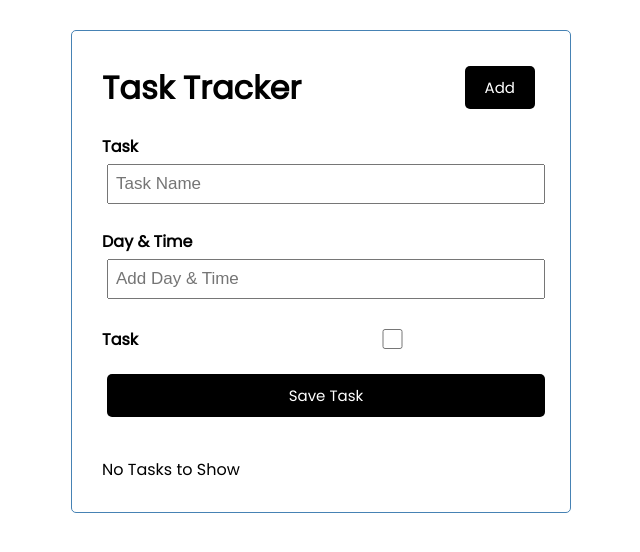
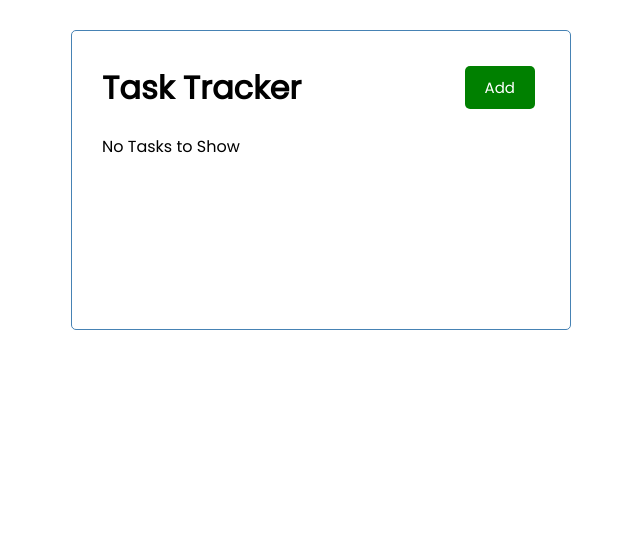
Before and after one commit to YaduAhuja/task-tracker, a React (Create React App) app: page / in a window 1280 px wide. Shown: the top 552 px of the page, without its empty margins (319-959 px from the left). Built offline with nearby package versions, Linux system fonts and the light colour scheme.

Commit message:
Updated the Ui

```diff
--- a/package.json
+++ b/package.json
@@ -6,6 +6,7 @@
     "@testing-library/jest-dom": "^5.11.4",
     "@testing-library/react": "^11.1.0",
     "@testing-library/user-event": "^12.1.10",
+    "json-server": "^0.16.3",
     "react": "^17.0.2",
     "react-dom": "^17.0.2",
     "react-icons": "^4.2.0",
--- a/src/App.js
+++ b/src/App.js
@@ -8,6 +8,8 @@ const App = () => {
 		maxid: 0,
 		tasksList: []
 	});
+
+	const [showAddForm, setShowAddForm] = useState(false)
 
 	const deleteTask = (id) => {
 		setTaskData({
@@ -33,8 +35,8 @@ const App = () => {
 
 	return (
 		<div className='container'>
-			<Header />
-			<AddForm addTask={addTask} />
+			<Header toggleAddForm={() => setShowAddForm(!showAddForm)} showAddForm={showAddForm} />
+			{ showAddForm && <AddForm addTask={addTask} />}
 			{ taskData.tasksList.length > 0 ?
 				<Tasks tasksList={taskData.tasksList} onDelete={deleteTask} onToggle={onToggle} /> :
 				'No Tasks to Show'
--- a/src/components/Header.js
+++ b/src/components/Header.js
@@ -1,18 +1,14 @@
-const Header = () => {
+const Header = ({ toggleAddForm, showAddForm }) => {
 	return (
 		<div className="header">
 			<h1>Task Tracker</h1>
-			<button className='btn' onClick={ClickEvent} >
-				Add
+			<button className='btn'
+				onClick={toggleAddForm}
+				style={{ backgroundColor: showAddForm ? 'red' : 'green' }} >
+				{showAddForm ? 'Close' : 'Add'}
 			</button>
 		</div>
 	);
 }
 
-
-const ClickEvent = () => {
-	console.log("Hello")
-}
-
-
 export default Header;
```
Also changed, not shown: 1 other file (tests, documents, lock files or other folders).
